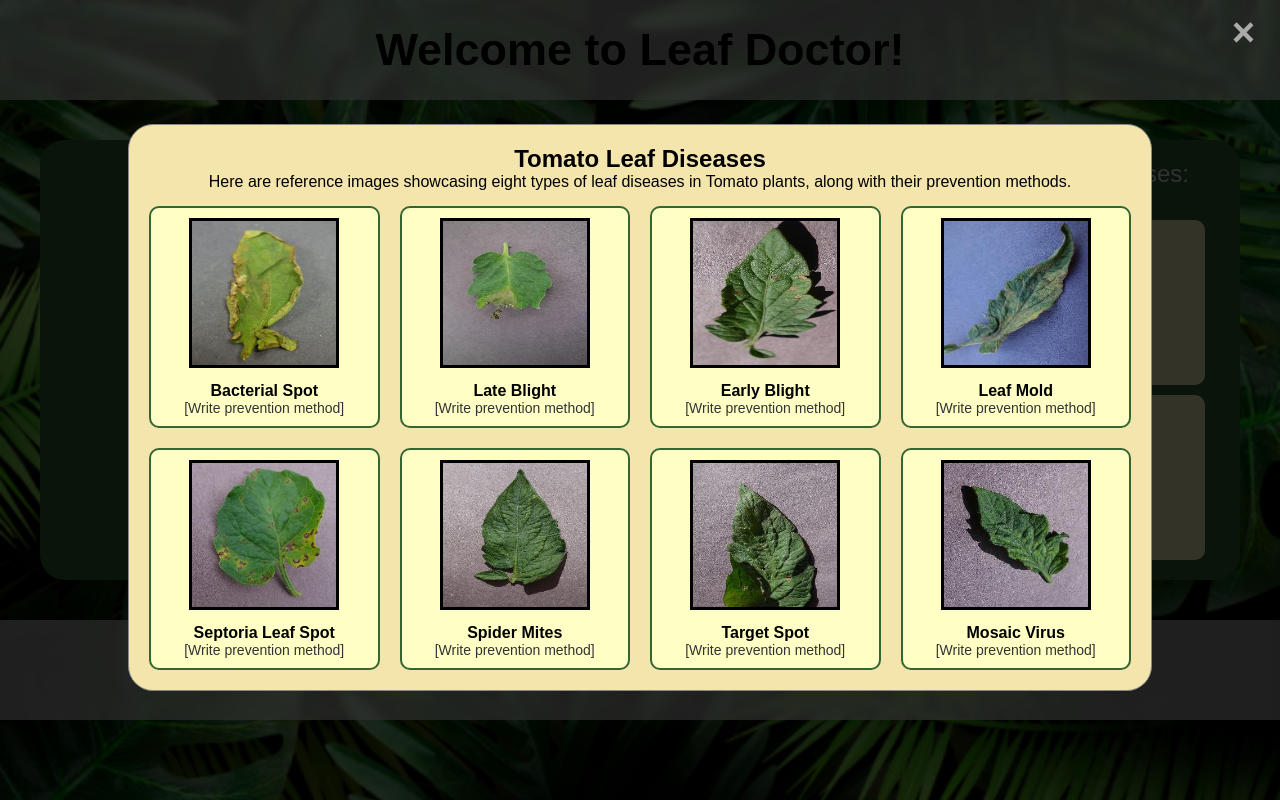
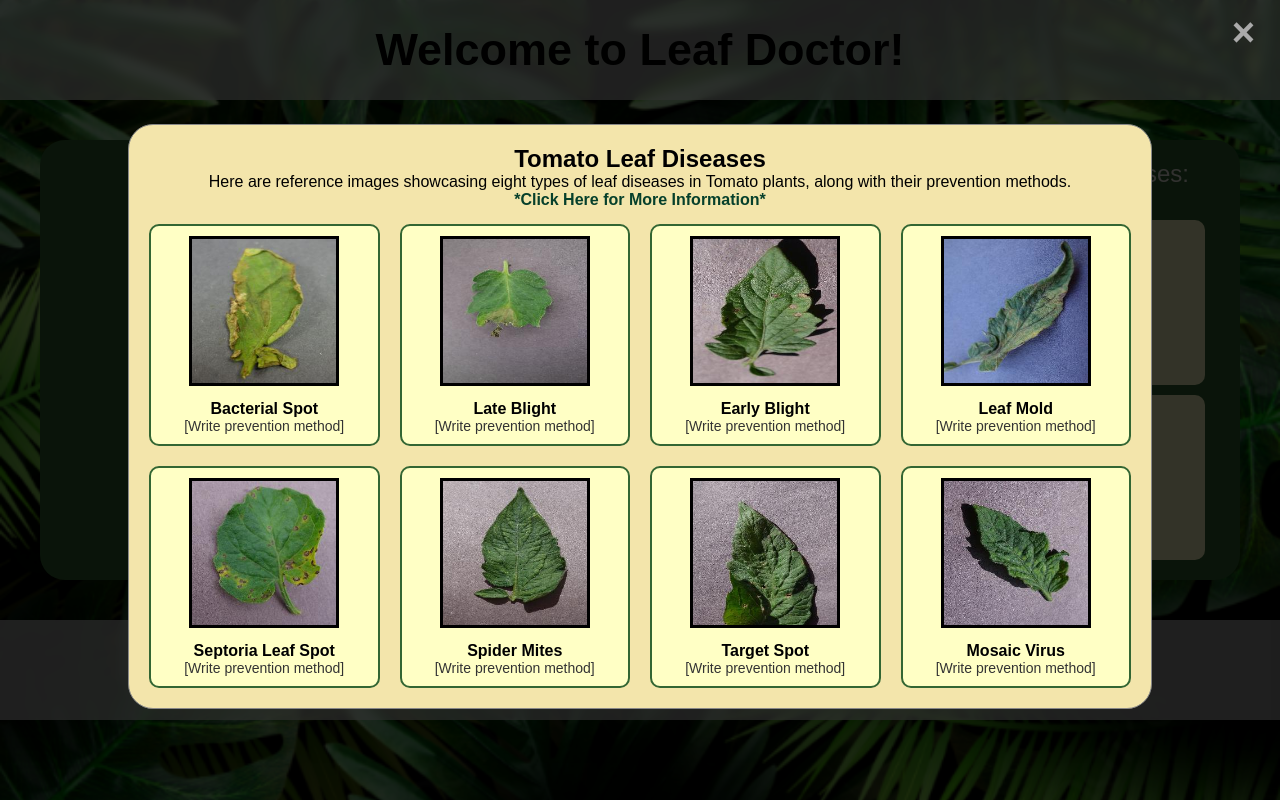
Before and after one commit to Yoshana18/Group3_PlantDisease, a Flask app: page / in a window 1280 px wide, after a click that opens the changed part. Run offline with Flask 3, Linux system fonts and the light colour scheme.

Commit message:
prevention method left

```diff
--- a/application/static/CSS/index.css
+++ b/application/static/CSS/index.css
@@ -98,6 +98,9 @@ li { /* grid_2B list design */
 .prevention {
     font-size: 14px; color: #333; }
 
+a { /* Navigation and footer*/
+    text-decoration: none; color: #06402B; font-weight: bold; }
+
 
 @media (max-width: 600px) {
     .grid_2 {
--- a/application/templates/index.html
+++ b/application/templates/index.html
@@ -62,6 +62,7 @@
                     <span class="close-btn" onclick="closePopup('popupTomato')">×</span>
                     <h2>Tomato Leaf Diseases</h2>
                     <p>Here are reference images showcasing eight types of leaf diseases in Tomato plants, along with their prevention methods.</p>
+                    <p><a href="https://hgic.clemson.edu/factsheet/tomato-diseases-disorders/" target="_blank"> *Click Here for More Information*</a></p>
                     <div class="disease-grid">
                         <div class="disease-box">
                             <img src="../static/images/Tomato/Tomato_Bacterial_spot(2).JPG" alt="Bacterial Spot">
@@ -112,6 +113,7 @@
                     <span class="close-btn" onclick="closePopup('popupPotato')">×</span>
                     <h2>Potato Leaf Diseases</h2>
                     <p>THere are reference images showcasing two types of leaf diseases in Potato plants, along with their prevention methods.</p>
+                    <p><a href="https://horticulture.ahdb.org.uk/knowledge-library/potato-disease-identification" target="_blank"> *Click Here for More Information*</a></p>
                     <div class="disease-grid">
                         <div class="disease-box">
                             <img src="../static/images/Potato/Potato_Early_blight(2).JPG" alt="Popup Image" title="Early Blight">
@@ -131,7 +133,8 @@
                 <div class="popup-content">
                     <span class="close-btn" onclick="closePopup('popupPepper')">×</span>
                     <h2>Pepper Bell Plant Leaf Diseases</h2>
-                    <p>Here are reference images showcasing a types of leaf diseases in Pepper Bell plant, along with a prevention method.</p>
+                    <p>Here are reference images showcasing a types of leaf disease in Pepper Bell plant, along with a prevention method.</p>
+                    <p><a href="https://peppergeek.com/pepper-plant-diseases-problems/#bacterial-leaf-spot-peppers/" target="_blank"> *Click Here for More Information* </a></p>
                     <div class="disease-grid">
                         <div class="disease-box">
                             <img src="../static/images/Pepper Bell/Pepper_bell_Bacterial_spot(2).JPG" alt="Popup Image" title="Bacterial Spot">
@@ -147,6 +150,7 @@
                    <span class="close-btn" onclick="closePopup('popupGrape')">×</span>
                     <h2>Grape Plant Leaf Diseases</h2>
                     <p>Here are reference images showcasing three types of leaf diseases in grape plants, along with their prevention methods.</p>
+                    <p><a href="https://agriculture.canada.ca/en/agricultural-production/crop-protection/agricultural-pest-management-resources/identification-guide-major-diseases-grapes" target="_blank"> *Click Here for More Information*</a></p>
                     <div class="disease-grid">
                         <div class="disease-box">
                             <img src="../static/images/Grapes/Grape_Black_rot(2).JPG" alt="Popup Image" title="Black Rot">
```
